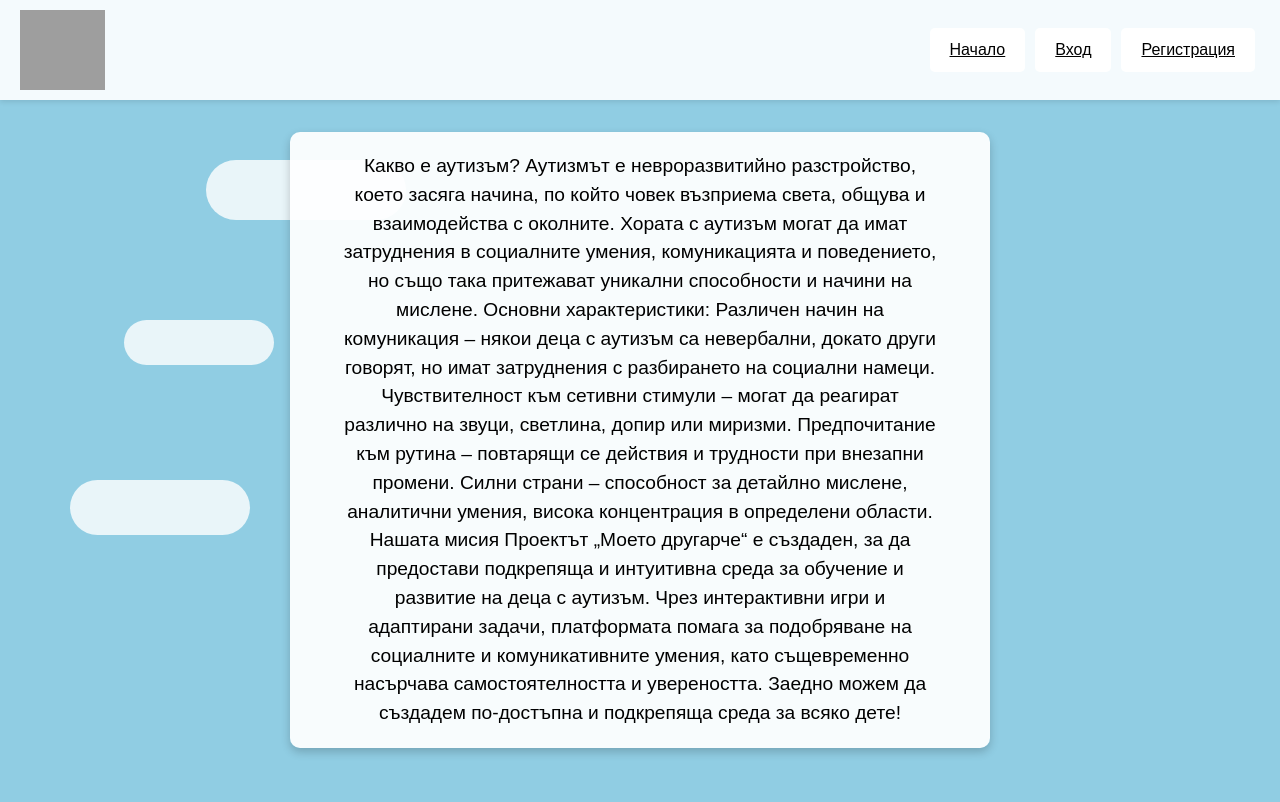
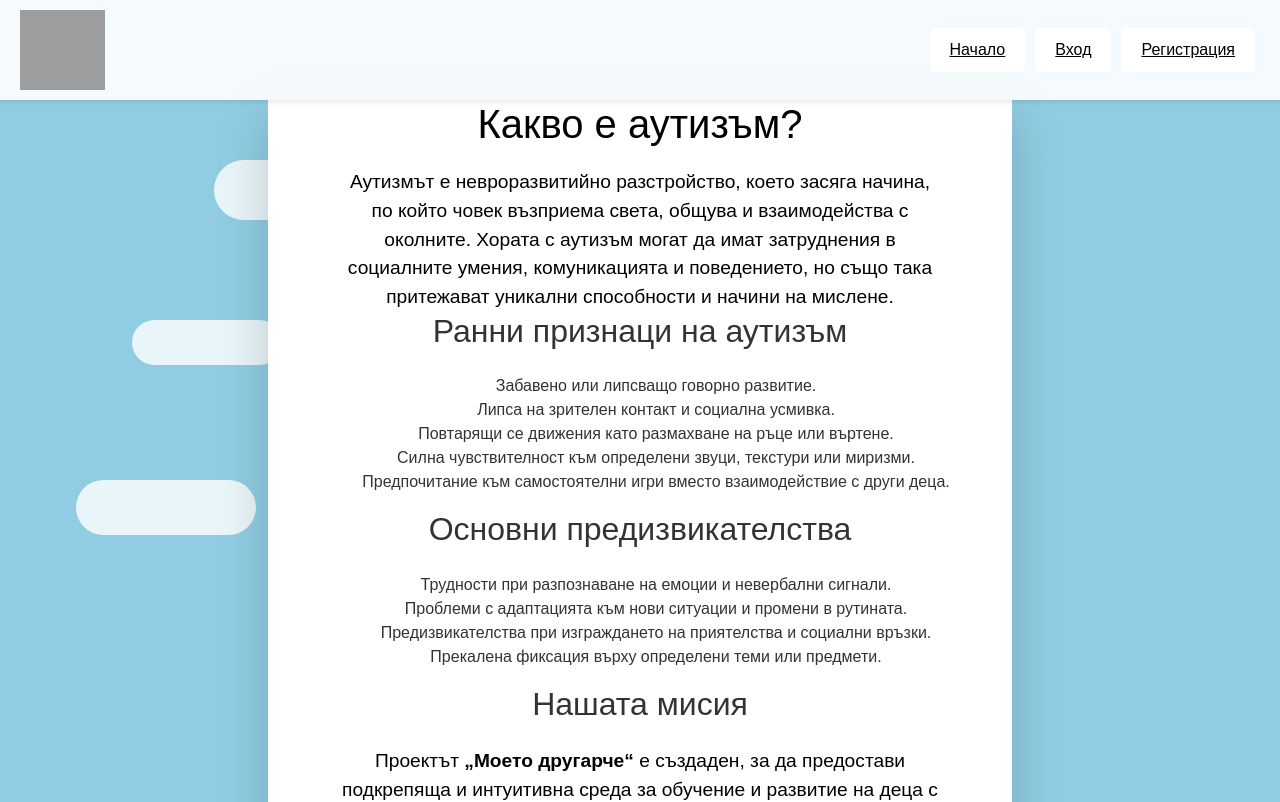
Before and after one commit to Gogi4aaa/MyFriend, a React (Vite) app in the folder MyFriend/: page / in a window 1280 px wide. Shown: the top 802 px of the page. Built offline with nearby package versions, Linux system fonts and the light colour scheme; grey boxes are pictures that could not be loaded.

Commit message:
last changes before second round of the olympiad

```diff
--- a/MyFriend/src/App.tsx
+++ b/MyFriend/src/App.tsx
@@ -5,21 +5,38 @@ import "./App.css";
 const App: React.FC = () => {
   return (
     <Layout>
-      <div className="canvas">
-        <p>Какво е аутизъм?
-Аутизмът е невроразвитийно разстройство, което засяга начина, по който човек възприема света, общува и взаимодейства с околните. Хората с аутизъм могат да имат затруднения в социалните умения, комуникацията и поведението, но също така притежават уникални способности и начини на мислене.
+      <div className="max-w-3xl mx-auto p-6 bg-white shadow-lg rounded-2xl" style={{width: "60%"}}>
+      <h1 className="text-3xl font-bold text-center text-blue-600 mb-6">Какво е аутизъм?</h1>
+      <p className="text-gray-700 text-lg leading-relaxed">
+        Аутизмът е невроразвитийно разстройство, което засяга начина, по който човек възприема света, общува и взаимодейства с околните. Хората с аутизъм могат да имат затруднения в социалните умения, комуникацията и поведението, но също така притежават уникални способности и начини на мислене.
+      </p>
 
-Основни характеристики:
-Различен начин на комуникация – някои деца с аутизъм са невербални, докато други говорят, но имат затруднения с разбирането на социални намеци.
-Чувствителност към сетивни стимули – могат да реагират различно на звуци, светлина, допир или миризми.
-Предпочитание към рутина – повтарящи се действия и трудности при внезапни промени.
-Силни страни – способност за детайлно мислене, аналитични умения, висока концентрация в определени области.
+      <h2 className="text-2xl font-semibold text-blue-500 mt-6">Ранни признаци на аутизъм</h2>
+      <ul className="list-disc list-inside text-gray-700 text-lg mt-4 space-y-2" style={{listStyle:"none"}}>
+        <li>Забавено или липсващо говорно развитие.</li>
+        <li>Липса на зрителен контакт и социална усмивка.</li>
+        <li>Повтарящи се движения като размахване на ръце или въртене.</li>
+        <li>Силна чувствителност към определени звуци, текстури или миризми.</li>
+        <li>Предпочитание към самостоятелни игри вместо взаимодействие с други деца.</li>
+      </ul>
 
-Нашата мисия
-Проектът „Моето другарче“ е създаден, за да предостави подкрепяща и интуитивна среда за обучение и развитие на деца с аутизъм. Чрез интерактивни игри и адаптирани задачи, платформата помага за подобряване на социалните и комуникативните умения, като същевременно насърчава самостоятелността и увереността.
+      <h2 className="text-2xl font-semibold text-blue-500 mt-6">Основни предизвикателства</h2>
+      <ul className="list-disc list-inside text-gray-700 text-lg mt-4 space-y-2" style={{listStyle:"none"}}>
+        <li>Трудности при разпознаване на емоции и невербални сигнали.</li>
+        <li>Проблеми с адаптацията към нови ситуации и промени в рутината.</li>
+        <li>Предизвикателства при изграждането на приятелства и социални връзки.</li>
+        <li>Прекалена фиксация върху определени теми или предмети.</li>
+      </ul>
 
-Заедно можем да създадем по-достъпна и подкрепяща среда за всяко дете!</p>
-      </div>
+      <h2 className="text-2xl font-semibold text-blue-500 mt-6">Нашата мисия</h2>
+      <p className="text-gray-700 text-lg leading-relaxed mt-4">
+        Проектът <strong>„Моето другарче“</strong> е създаден, за да предостави подкрепяща и интуитивна среда за обучение и развитие на деца с аутизъм. Чрез интерактивни игри и адаптирани задачи, платформата помага за подобряване на социалните и комуникативните умения, като същевременно насърчава самостоятелността и увереността.
+      </p>
+
+      <p className="text-xl font-bold text-center text-green-600 mt-6">
+        Заедно можем да създадем по-достъпна и подкрепяща среда за всяко дете!
+      </p>
+    </div>
     </Layout>
   );
 };
--- a/MyFriend/src/components/Layout/Layout.tsx
+++ b/MyFriend/src/components/Layout/Layout.tsx
@@ -35,7 +35,7 @@ const Layout = ({ children }: { children: ReactNode }) => {
         <div className="cloud cloud2"></div>
         <div className="cloud cloud3"></div>
       </div>
-      <main style={{minHeight: "100vh", width: "100%", margin: "0 auto"}} className="d-flex justify-content-between align-items-center flex-wrap">
+      <main style={{minHeight: "100vh", width: "100%", margin: "0 auto"}} className="d-flex justify-content-evenly align-items-center flex-wrap">
         {children}
       </main>
     </>
--- a/MyFriend/src/components/games/AnimalSoundGame.tsx
+++ b/MyFriend/src/components/games/AnimalSoundGame.tsx
@@ -10,7 +10,7 @@ export const AnimalSoundGame = () => {
     return (
         <Layout>
             <div style={{ width: "100%", height: "100%"}} className="d-flex justify-content-center align-items-center">
-                <Unity unityProvider={unityProvider}  style={{height: "500px", width: "100%"}}/>
+                <Unity unityProvider={unityProvider}  style={{height: "500px", width: "80%"}}/>
             </div>
         </Layout>
     );
--- a/MyFriend/src/components/games/MindMapGame.tsx
+++ b/MyFriend/src/components/games/MindMapGame.tsx
@@ -10,7 +10,7 @@ const MindMapGame = () => {
     return (
         <Layout>
             <div style={{ width: "100%", height: "100%" }}>
-                <Unity unityProvider={unityProvider}  style={{height: "700px", width: "100%"}}/>
+                <Unity unityProvider={unityProvider}  style={{height: "600px", width: "100%"}}/>
             </div>
         </Layout>
     );
--- a/MyFriend/src/components/games/StoryGame.tsx
+++ b/MyFriend/src/components/games/StoryGame.tsx
@@ -10,7 +10,7 @@ const StoryGame = () => {
     return (
         <Layout>
         <div style={{ width: "100%", height: "100%" }}>
-            <Unity unityProvider={unityProvider}  style={{height: "800px", width: "100%"}}/>
+            <Unity unityProvider={unityProvider}  style={{height: "500px", width: "80%"}}/>
         </div>
         </Layout>
     );
```
Also changed, not shown: 1 other file (tests, documents, lock files or other folders).
